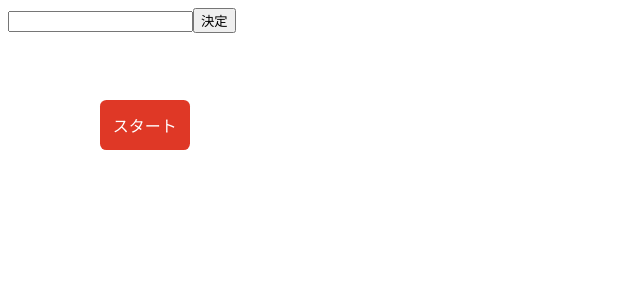
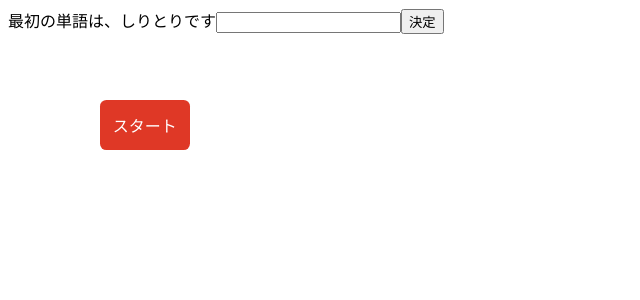
Before and after one commit to AkaishiTakumi/Siritori, a React (Vite) app: page / in a window 1280 px wide. Shown: the top 300 px of the page, without its empty margins (0-640 px from the left). Built offline with nearby package versions, Linux system fonts and the light colour scheme.

Commit message:
[feat] 前回の単語の表示
#2
最初の単語を表示できるようにした
textを入力したら、前回の単語になる

```diff
--- a/src/App.tsx
+++ b/src/App.tsx
@@ -5,7 +5,7 @@ function App() {
 	return (
 		<>
 			<StartResetButton />
-			<NewText />
+			<LastText />
 		</>
 	);
 }
@@ -26,7 +26,23 @@ function StartResetButton() {
 	);
 }
 
-function NewText() {
+function LastText() {
+	const [lastText, setLastText] = useState("最初の単語は、しりとりです");
+
+	// 前回の入力をStateにセット
+	const handleLastText = (text: string) => {
+		setLastText(`前回の単語は、${text}です！`);
+	};
+
+	return (
+		<div className="last-text">
+			{lastText}
+			<NewText updateText={handleLastText} />
+		</div>
+	);
+}
+
+function NewText({ updateText }: { updateText: (text: string) => void }) {
 	const [text, setText] = useState("");
 
 	// テキストボックスが変更されたら、State更新
@@ -37,6 +53,7 @@ function NewText() {
 	// ボタン押下でStateをコンソールに出力
 	const submit = () => {
 		console.log(`入力値は、${text}です！`);
+		updateText(text); // 親コンポーネントの関数を呼び出す
 		setText(""); // 入力後、テキストボックスを空にする
 	};
 	// Enterキー押下でStateをコンソールに出力
```
